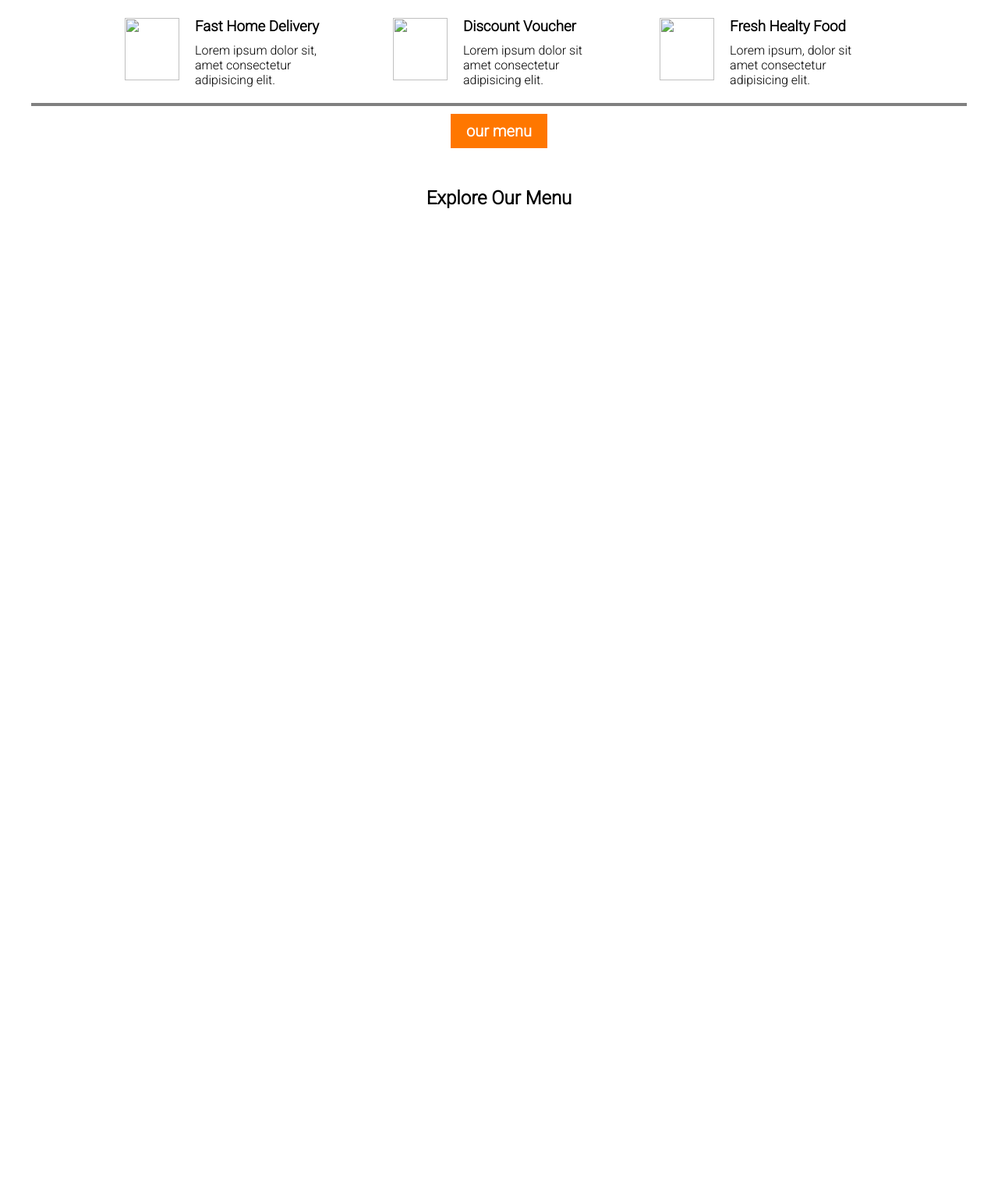
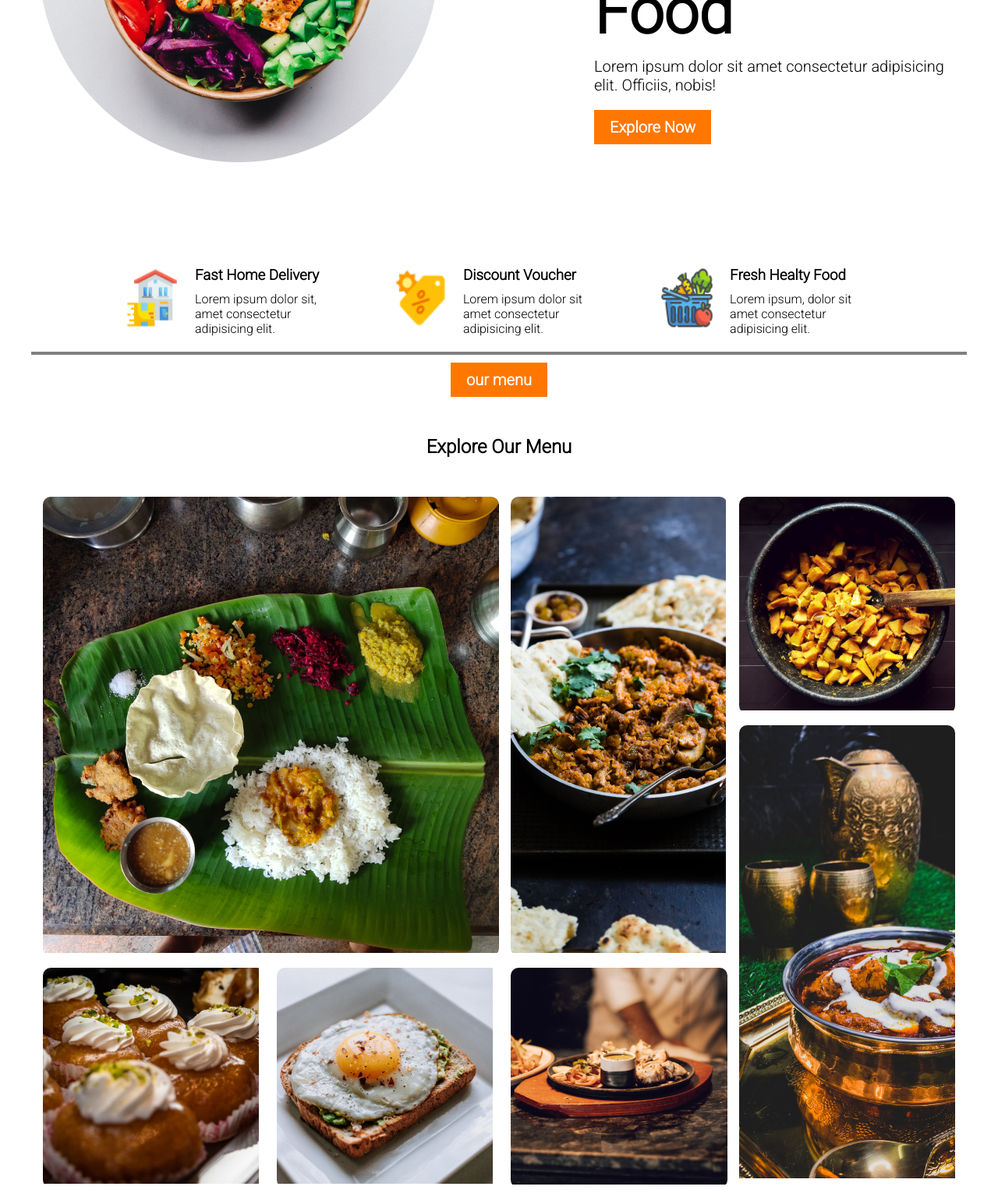
Before and after one commit to shorya1/anshu, a plain HTML site: page index.html in a window 1280 px wide. Shown: the part 446-1972 px from the top of the page at 78% size. Before the commit the page ends 842 px from the top, so only its background shows below. Drawn offline with Linux system fonts and the light colour scheme.

Commit message:
Update index.html

```diff
--- a/index.html
+++ b/index.html
@@ -12,7 +12,7 @@
     <nav>
         <section class="navigation container">
             <div class="img">
-                <img src="/grid_img/logo.png" alt="">
+                <img src="logo.png" alt="">
             </div>
             <div class="icon">
                 <i class="fa-solid fa-bars"></i>
@@ -21,7 +21,7 @@
     </nav>
       <section class="one container">
                 <div class="hero">
-                    <img src="/grid_img/hero_image.png" alt="">
+                    <img src="hero_image.png" alt="">
                 </div>
                 <div class="heroabout">
                    <div class="off">
@@ -34,7 +34,7 @@
       </section>
       <section class="two container">
          <div class="ok">
-            <img src="/img/delivery.png" alt="">
+            <img src="delivery.png" alt="">
             <div class="about">
                 <div class="ko">
                     <h3>Fast Home Delivery</h3>
@@ -44,7 +44,7 @@
             </div>
          </div>
          <div class="ok">
-            <img src="/img/discount.png" alt="">
+            <img src="discount.png" alt="">
             <div class="ko">
                 <h3>Discount Voucher</h3>
                 <p>Lorem ipsum dolor sit amet consectetur adipisicing elit.</p>
@@ -52,7 +52,7 @@
 
          </div>
          <div class="ok">
-            <img src="/img/fresh.png" alt="">
+            <img src="fresh.png" alt="">
             <div class="ko">
                 <h3>Fresh Healty Food</h3>
                 <p>Lorem ipsum, dolor sit amet consectetur adipisicing elit.</p>
@@ -67,37 +67,37 @@
            <div class="grid">
             <div class="item1">
               <div class="imgg">
-                <img src="/grid_img/grid_image1.png" alt="">
+                <img src="grid_image1.png" alt="">
               </div>
             </div>
             <div class="item2">
                 <div class="imgg">
-                  <img src="/grid_img/grid_image2.png" alt="">
+                  <img src="grid_image2.png" alt="">
                 </div>
               </div>
               <div class="item3">
                 <div class="imgg">
-                  <img src="/grid_img/grid_image3.png" alt="">
+                  <img src="grid_image3.png" alt="">
                 </div>
               </div>
               <div class="item4">
                 <div class="imgg">
-                  <img src="/grid_img/grid_image4.png" alt="">
+                  <img src="grid_image4.png" alt="">
                 </div>
               </div>
               <div class="item5">
                 <div class="imgg">
-                  <img src="/grid_img/grid_image5.png" alt="">
+                  <img src="grid_image5.png" alt="">
                 </div>
               </div>
               <div class="item6">
                 <div class="imgg">
-                  <img src="/grid_img/grid_image6.png" alt="">
+                  <img src="grid_image6.png" alt="">
                 </div>
               </div>
               <div class="item7">
                 <div class="imgg">
-                  <img src="/grid_img/grid_image7.png" alt="">
+                  <img src="grid_image7.png" alt="">
                 </div>
               </div>
            </div>
```
